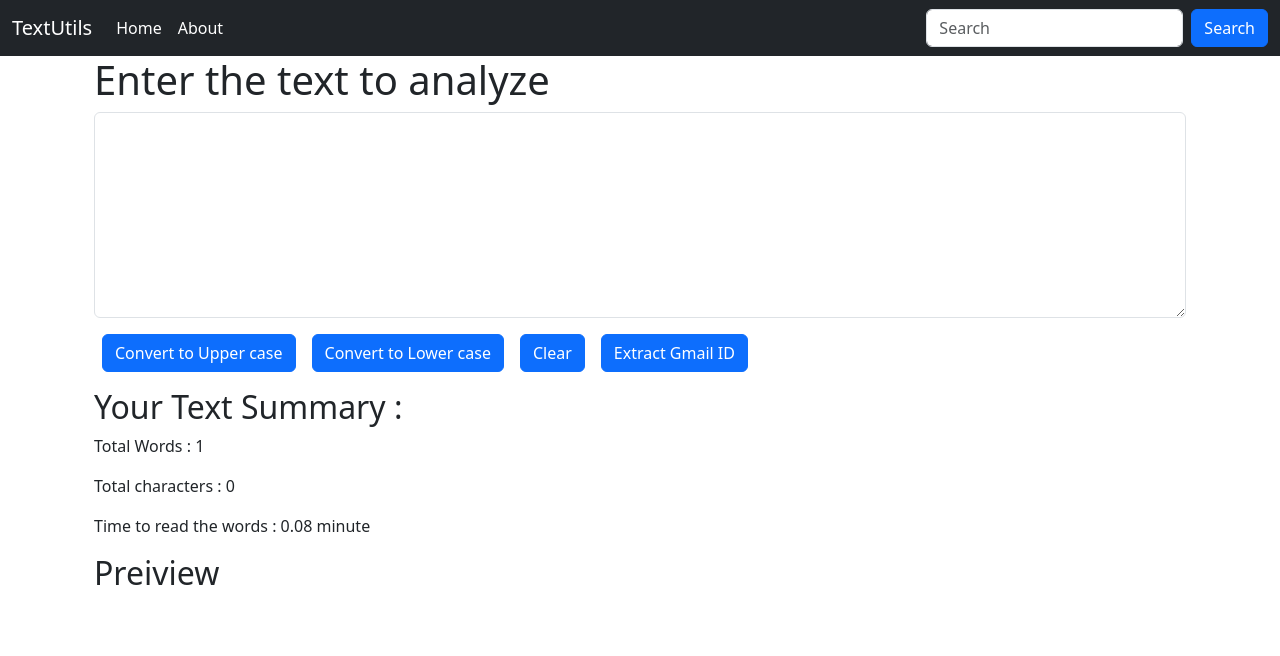
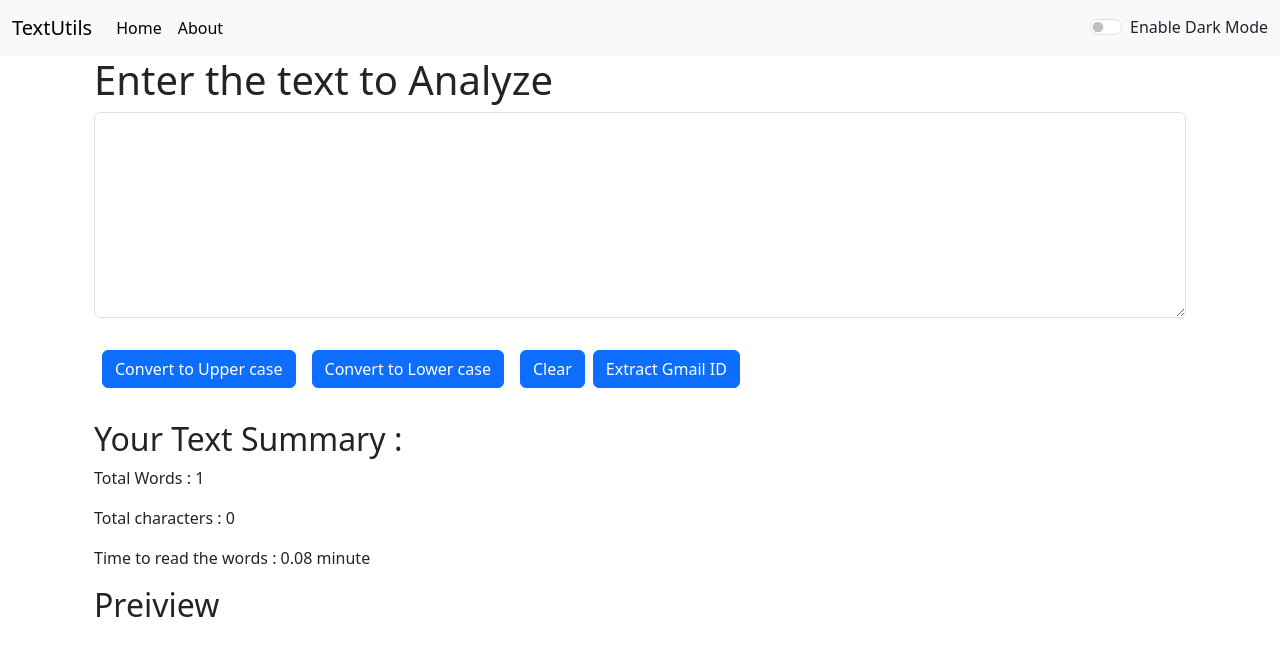
Before and after one commit to MohmmedFurqaan/Text_Utils_React, a React (Create React App) app: page /about in a window 1280 px wide. Shown: the top 656 px of the page. Built offline with nearby package versions, Linux system fonts and the light colour scheme.

Commit message:
(ADDED) dark mode enabled in the navbar and the text form

```diff
--- a/src/components/App.js
+++ b/src/components/App.js
@@ -1,25 +1,43 @@
 // Main App
 
 import NavBar from "./NavBar";
-import TextForm from "./TextForm"
+import TextForm from "./TextForm";
+import React, { useState } from "react";
 
 export default function App() {
+  // state for the dark mode and the light mode
+  const [mode, SetMode] = useState("light");
+
+  // handle the switching
+
+  const toggleMode = ()=> {
+    if (mode === "light"){
+      SetMode("dark");
+      document.body.style.backgroundColor = 'grey'
+      document.body.style.color = 'white'
+    } else{
+      SetMode("light");
+      document.body.style.backgroundColor = 'white'
+      document.body.style.color = 'black'
+    }
+  }
+
   return (
     <>
       {/* Navbar component */}
       <NavBar
-      nav_info={{
+        nav_info={{
           title: "TextUtils",
           about_text: "About",
-      }}
+          mode: mode,
+          toggleMode : toggleMode,
+        }}
       />
 
       {/* text component */}
       <div className="container">
-          <TextForm heading={"Enter the text to analyze"} />
+        <TextForm/>
       </div>
-
-
     </>
   );
 }
--- a/src/components/NavBar.js
+++ b/src/components/NavBar.js
@@ -1,10 +1,11 @@
 // Nav Bar Module for the Webpage
 
 
-export default function NavBar({ nav_info}) {
+export default function NavBar({ nav_info }) {
+
   return (
     // nav Bar componenet
-    <nav className="navbar navbar-expand-lg navbar-dark bg-dark">
+    <nav className={`navbar navbar-expand-lg navbar-${nav_info.mode} bg-${nav_info.mode}`}>
       <div className="container-fluid">
         <a className="navbar-brand" href="/">
           {nav_info.title}
@@ -34,7 +35,7 @@ export default function NavBar({ nav_info}) {
             </li>
           </ul>
 
-          {/* Search Bar */}
+          {/* Search Bar
           <form className="d-flex" role="search">
             <input
               className="form-control me-2"
@@ -44,8 +45,12 @@ export default function NavBar({ nav_info}) {
             />
             <button className="btn btn-primary" type="submit">
               Search
-            </button>
-          </form>
+            </button> */}
+            <div className={`form-check form-switch text-${nav_info.mode ==='light'?'dark':'light'}`}>
+              <input className="form-check-input" type="checkbox" id="flexSwitchCheckDefault" onClick={nav_info.toggleMode}/>
+              <label className="form-check-label" htmlFor="flexSwitchCheckDefault">Enable Dark Mode </label>
+            </div>
+          {/* </form> */}
         </div>
       </div>
     </nav>
--- a/src/components/TextForm.js
+++ b/src/components/TextForm.js
@@ -1,7 +1,7 @@
 import React, { useState } from 'react'
 
 
-export default function TextForm({ heading }) {
+export default function TextForm() {
 
     // declaring constants for the state
     let [text, setText] = useState("");
@@ -58,9 +58,8 @@ export default function TextForm({ heading }) {
     return (
         <>
             <div className='container'>
-                <h1>{heading}</h1>
+                <h1>Enter the text to Analyze</h1>
                 <div className="mb-3">
-                   {/* <label htmlFor="myBox" className="form-label">{heading}</label> */}
                     <textarea
                     className="form-control"
                     value={text}
@@ -74,7 +73,7 @@ export default function TextForm({ heading }) {
                 <button className="btn btn-primary mx-2" onClick={HandleUpclick}>Convert to Upper case</button>
                 <button className="btn btn-primary mx-2" onClick={HandleLowclick}>Convert to Lower case</button>
                 <button className="btn btn-primary mx-2" onClick={HandleClearClick}>Clear</button>
-                <button className="btn btn-primary mx-2" onClick={HandleEmailClick}>Extract Gmail ID</button>
+                <button className="btn btn-primary my-3" onClick={HandleEmailClick}>Extract Gmail ID</button>
 
             </div>
 
```
